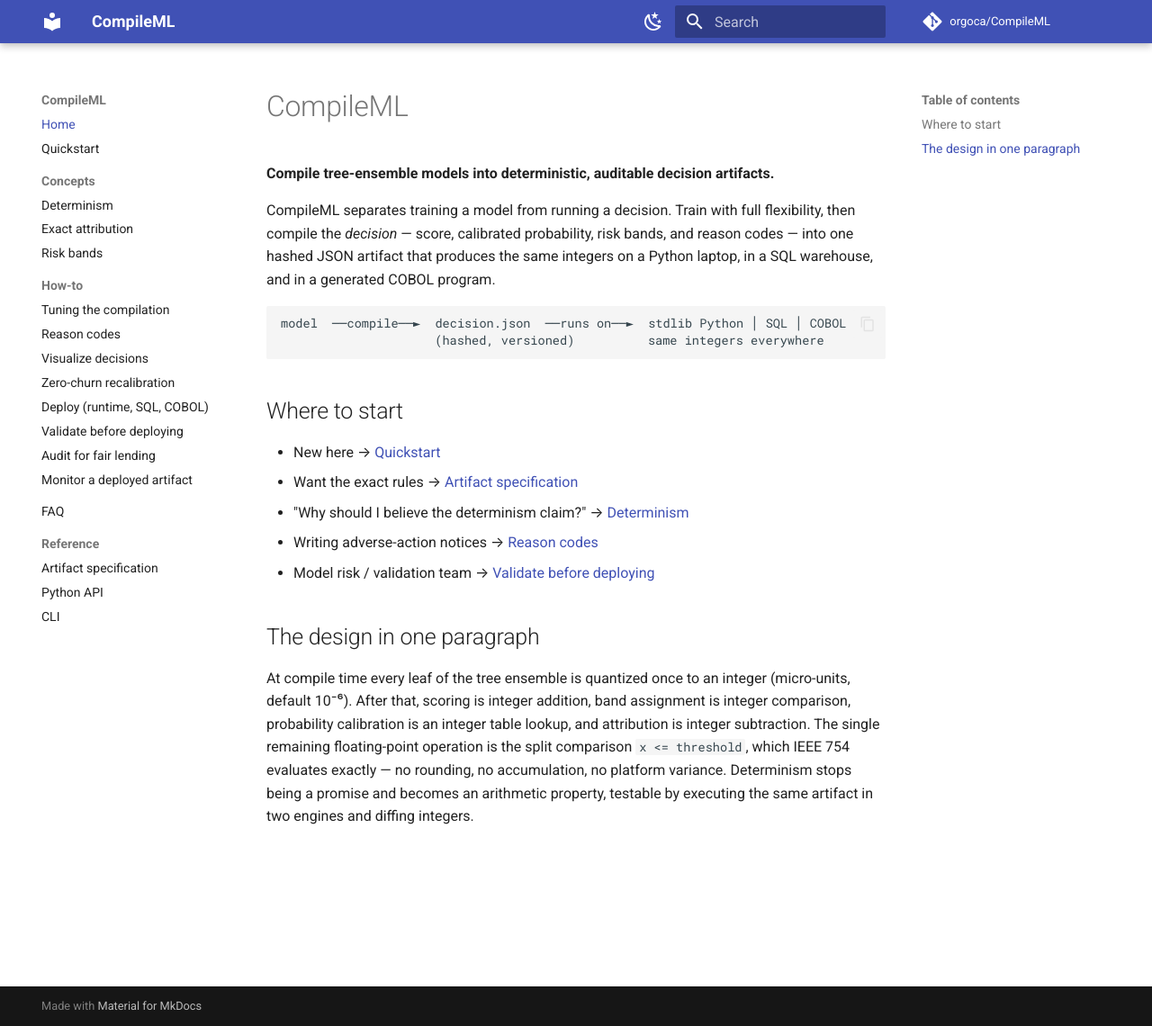
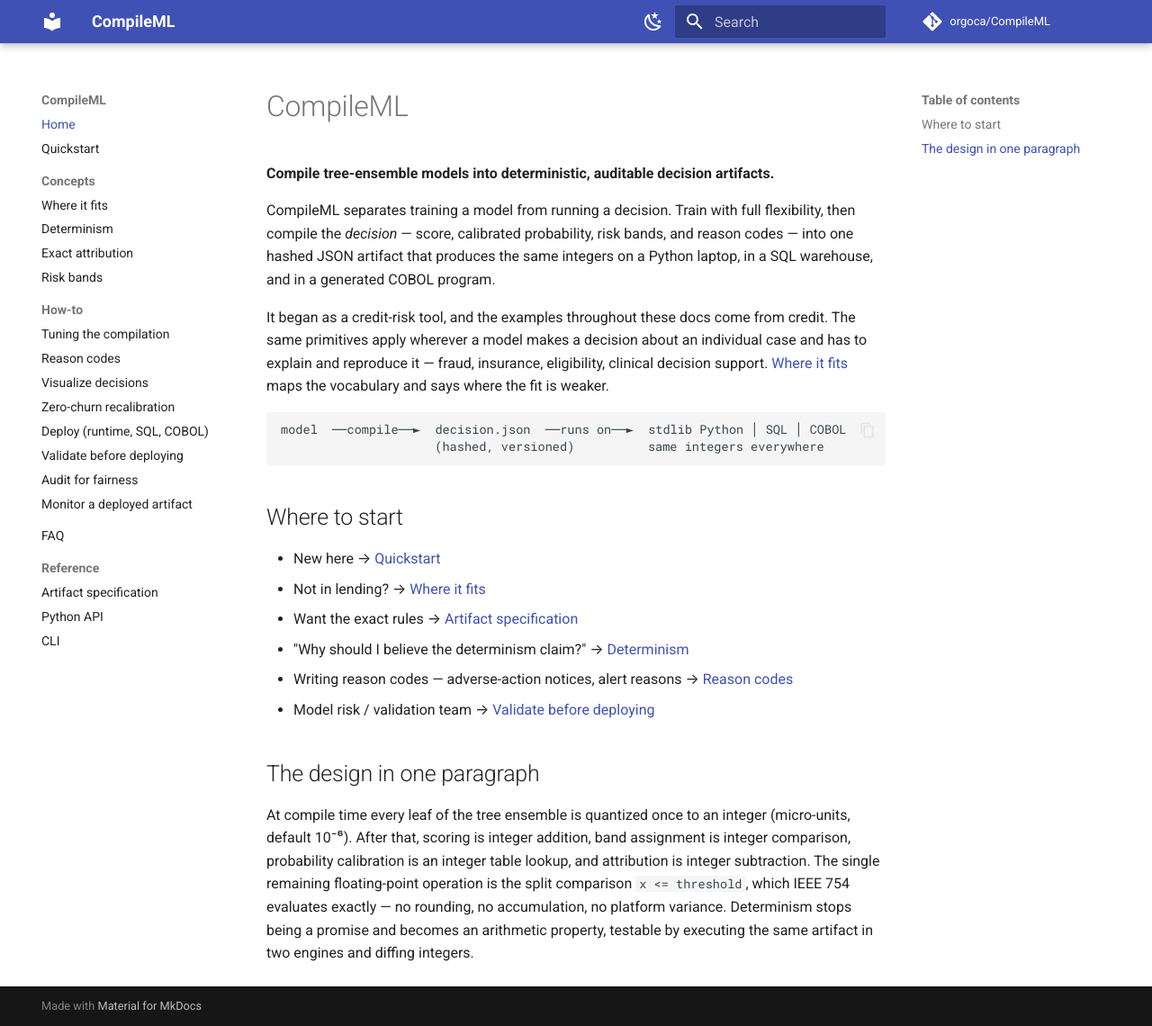
Before and after one commit to orgoca/CompileML, an MkDocs documentation site: the page built from docs/index.md, in a window 1280 px wide and 1140 px high. Shown: the whole window at 90% size. Built offline with MkDocs 1.6.1 and Material for MkDocs 9.7.7, drawn with Linux system fonts in a browser that asks for light colours; comment, search, counter and statistics services are not loaded.

Commit message:
Let the documentation read beyond credit risk without hiding its origin
CompileML started as a credit-risk problem, and its examples, datasets and
vocabulary still come from there. The mechanism does not: a compiled tree
ensemble, attributions that add back to the score, a calibrated probability,
tiers, top drivers, a hash and SQL export are general. The first independent
evaluation went straight to fraud.

A new Where it fits page states the origin, the honest boundary (tabular
models making decisions about individual cases that must be explained,
reproduced, audited or run outside Python), which domains fit strongly or
weakly and why, and a table reading pd, bands, reason codes and
risk_increasing in fraud, clinical-triage and churn terms. It notes that one
of the two bugs the fraud evaluation found was a credit-shaped assumption.

The README's Why this exists keeps its credit framing and adds where the
project began and where it applies. The docs home, fairness guide and
reason-code guide gain a sentence each; the fairness guide keeps lending as
its worked lens and says where ECOA, Regulation B and the four-fifths window
come from. "Fair-lending audit" becomes "fairness audit" in navigation and
prose.

No code or artifact names change: pd, pd_ppm, reasons_negative and
risk_increasing stay, and the page explains how to read them.

````diff
--- a/docs/index.md
+++ b/docs/index.md
@@ -8,6 +8,12 @@
 integers on a Python laptop, in a SQL warehouse, and in a generated COBOL
 program.
 
+It began as a credit-risk tool, and the examples throughout these docs come
+from credit. The same primitives apply wherever a model makes a decision about
+an individual case and has to explain and reproduce it — fraud, insurance,
+eligibility, clinical decision support. [Where it fits](concepts/where-it-fits.md)
+maps the vocabulary and says where the fit is weaker.
+
 ```
 model  ──compile──►  decision.json  ──runs on──►  stdlib Python │ SQL │ COBOL
                      (hashed, versioned)          same integers everywhere
@@ -16,9 +22,10 @@
 ## Where to start
 
 - New here → [Quickstart](quickstart.md)
+- Not in lending? → [Where it fits](concepts/where-it-fits.md)
 - Want the exact rules → [Artifact specification](ARTIFACT_SPEC.md)
 - "Why should I believe the determinism claim?" → [Determinism](concepts/determinism.md)
-- Writing adverse-action notices → [Reason codes](howto/reason-codes.md)
+- Writing reason codes — adverse-action notices, alert reasons → [Reason codes](howto/reason-codes.md)
 - Model risk / validation team → [Validate before deploying](howto/validate.md)
 
 ## The design in one paragraph
--- a/mkdocs.yml
+++ b/mkdocs.yml
@@ -48,6 +48,7 @@
   - Home: index.md
   - Quickstart: quickstart.md
   - Concepts:
+      - Where it fits: concepts/where-it-fits.md
       - Determinism: concepts/determinism.md
       - Exact attribution: concepts/attribution.md
       - Risk bands: concepts/bands.md
@@ -58,7 +59,7 @@
       - Zero-churn recalibration: howto/recalibrate.md
       - Deploy (runtime, SQL, COBOL): howto/deploy.md
       - Validate before deploying: howto/validate.md
-      - Audit for fair lending: howto/fairness.md
+      - Audit for fairness: howto/fairness.md
       - Monitor a deployed artifact: howto/monitor.md
   - FAQ: faq.md
   - Reference:
````
Also changed, not shown: CHANGELOG.md (+12 -0 lines), CONTRIBUTING.md (+2 -2 lines), README.md (+5 -2 lines), docs/concepts/where-it-fits.md (added, +61 -0 lines), docs/howto/fairness.md (+8 -1 lines), docs/howto/monitor.md (+1 -1 lines), docs/howto/reason-codes.md (+4 -0 lines), examples/README.md (+1 -1 lines), 1 other file.
